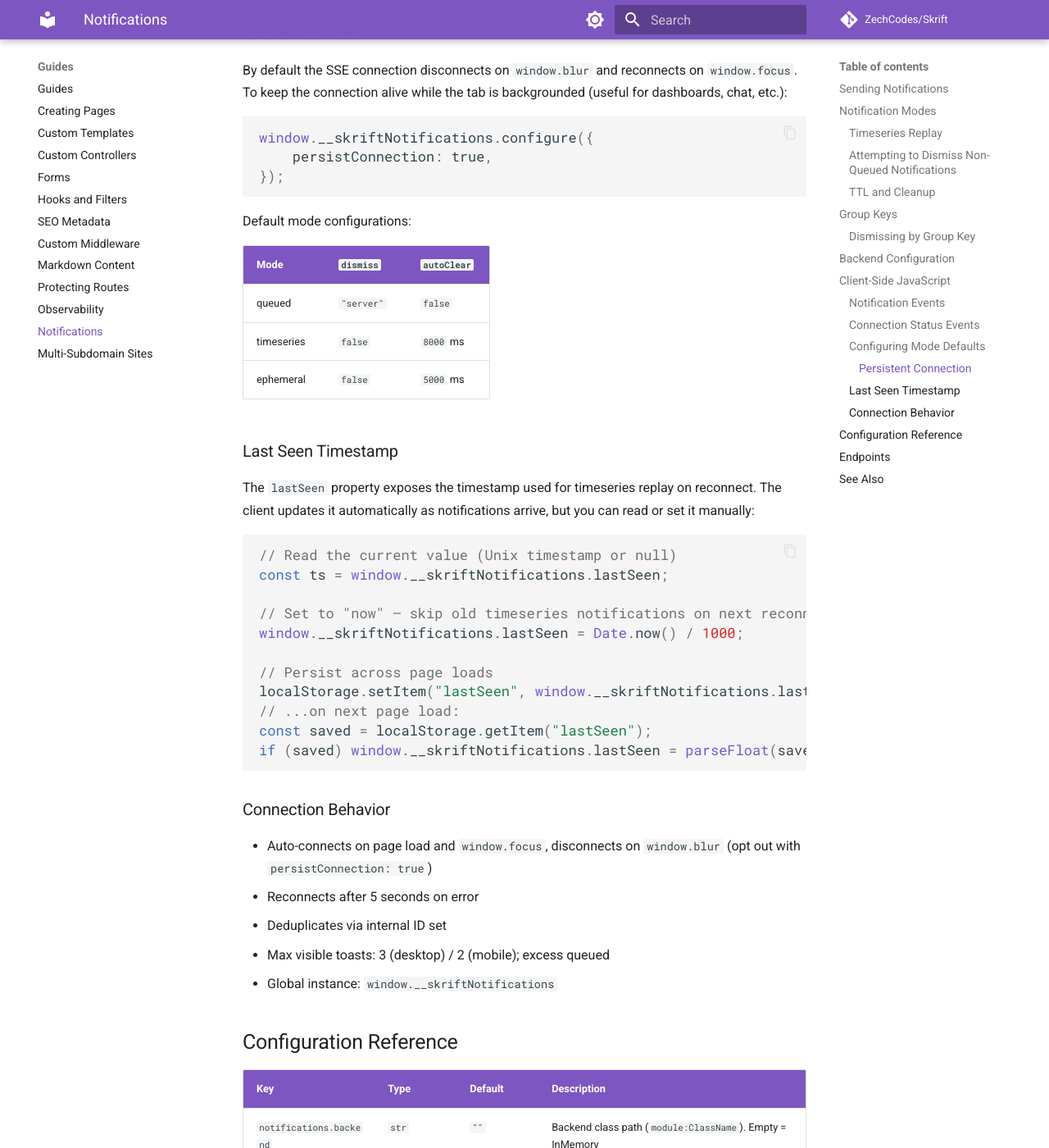
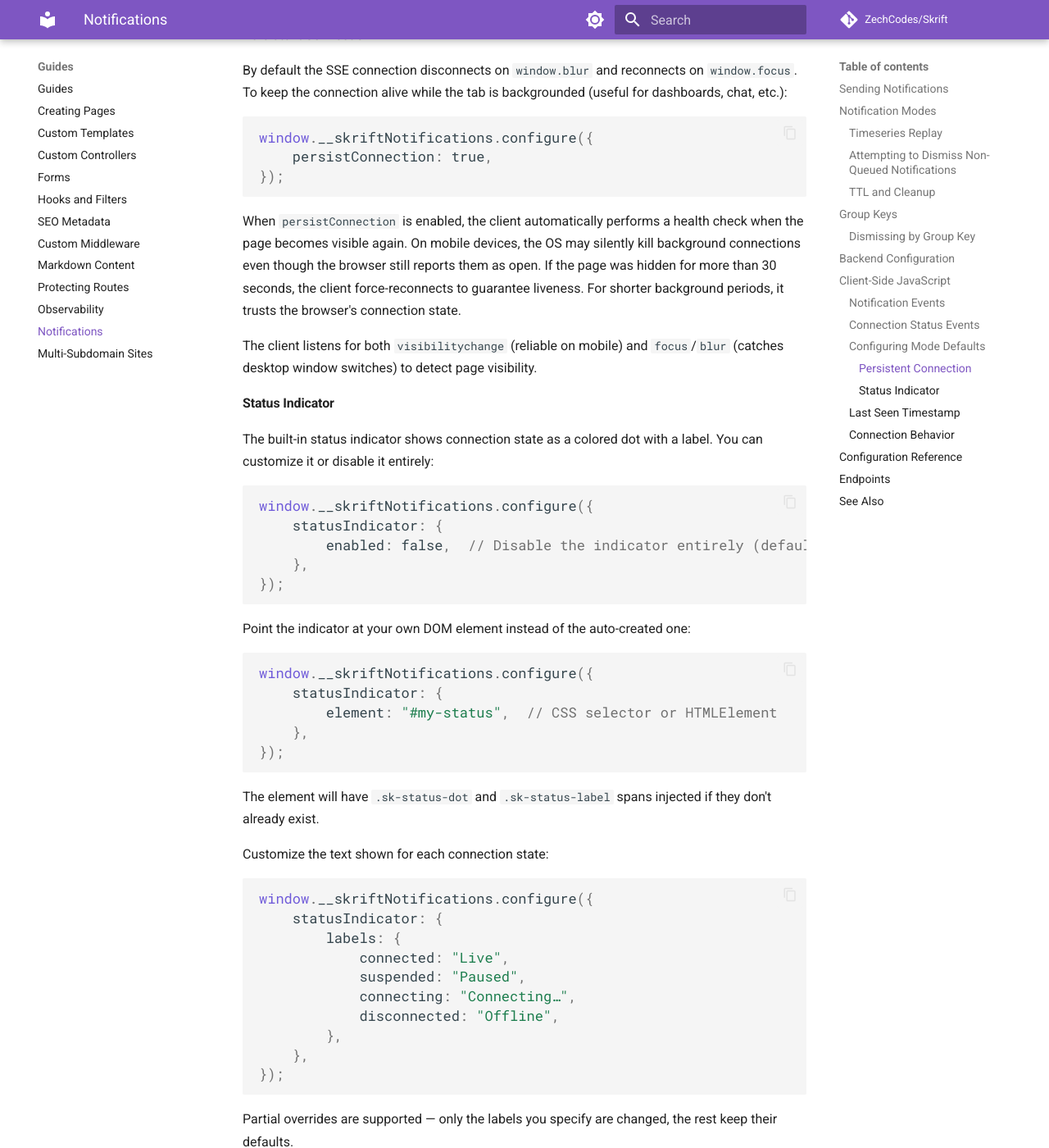
Before and after one commit to ZechCodes/Skrift, an MkDocs documentation site: the page built from docs/guides/notifications.md, in a window 1280 px wide and 1400 px high, scrolled down 4453 px. Shown: the whole window at 82% size. Built offline with MkDocs 1.6.1 and Material for MkDocs 9.7.7, drawn with Linux system fonts in a browser that asks for light colours; comment, search, counter and statistics services are not loaded; some of the changed text lies outside the part shown.

Commit message:
Add configurable status indicator and background SSE health check
Allow sites to disable the status indicator, point it at a custom DOM
element, and customize the text for each connection state via the
statusIndicator config key. Add visibilitychange-based health check
that force-reconnects persistent connections after >30s in background,
handling silently killed mobile connections.

https://claude.ai/code/session_01BBTjEGMdNznJaFEP8CqcWh

````diff
--- a/docs/guides/notifications.md
+++ b/docs/guides/notifications.md
@@ -191,6 +191,53 @@ window.__skriftNotifications.configure({
 });
 ```
 
+When `persistConnection` is enabled, the client automatically performs a health check when the page becomes visible again. On mobile devices, the OS may silently kill background connections even though the browser still reports them as open. If the page was hidden for more than 30 seconds, the client force-reconnects to guarantee liveness. For shorter background periods, it trusts the browser's connection state.
+
+The client listens for both `visibilitychange` (reliable on mobile) and `focus`/`blur` (catches desktop window switches) to detect page visibility.
+
+#### Status Indicator
+
+The built-in status indicator shows connection state as a colored dot with a label. You can customize it or disable it entirely:
+
+```javascript
+window.__skriftNotifications.configure({
+    statusIndicator: {
+        enabled: false,  // Disable the indicator entirely (default: true)
+    },
+});
+```
+
+Point the indicator at your own DOM element instead of the auto-created one:
+
+```javascript
+window.__skriftNotifications.configure({
+    statusIndicator: {
+        element: "#my-status",  // CSS selector or HTMLElement
+    },
+});
+```
+
+The element will have `.sk-status-dot` and `.sk-status-label` spans injected if they don't already exist.
+
+Customize the text shown for each connection state:
+
+```javascript
+window.__skriftNotifications.configure({
+    statusIndicator: {
+        labels: {
+            connected: "Live",
+            suspended: "Paused",
+            connecting: "Connecting…",
+            disconnected: "Offline",
+        },
+    },
+});
+```
+
+Partial overrides are supported — only the labels you specify are changed, the rest keep their defaults.
+
+The `sk:notification-status` event fires regardless of whether the indicator is enabled.
+
 Default mode configurations:
 
 | Mode | `dismiss` | `autoClear` |
@@ -219,7 +266,8 @@ if (saved) window.__skriftNotifications.lastSeen = parseFloat(saved);
 
 ### Connection Behavior
 
-- Auto-connects on page load and `window.focus`, disconnects on `window.blur` (opt out with `persistConnection: true`)
+- Auto-connects on page load and on `visibilitychange`/`focus`, disconnects on `blur` (opt out with `persistConnection: true`)
+- When `persistConnection` is enabled, force-reconnects if the page was hidden for more than 30 seconds (handles silently killed mobile connections)
 - Reconnects after 5 seconds on error
 - Deduplicates via internal ID set
 - Max visible toasts: 3 (desktop) / 2 (mobile); excess queued
````
Also changed, not shown: .claude/skills/skrift-notifications/SKILL.md (+28 -3 lines), skrift/static/js/notifications.js (+100 -7 lines).
